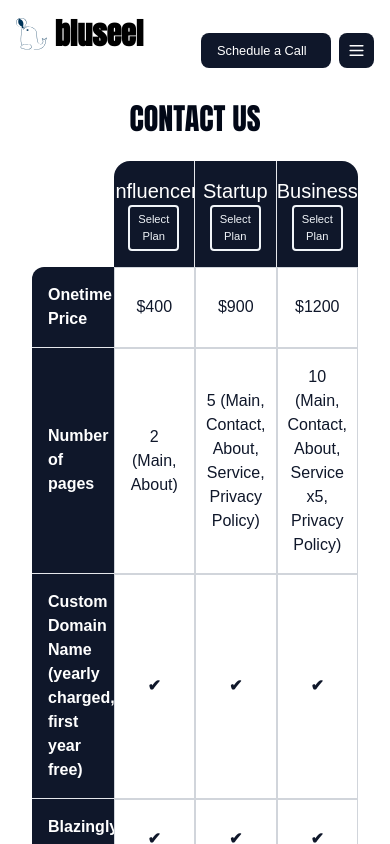
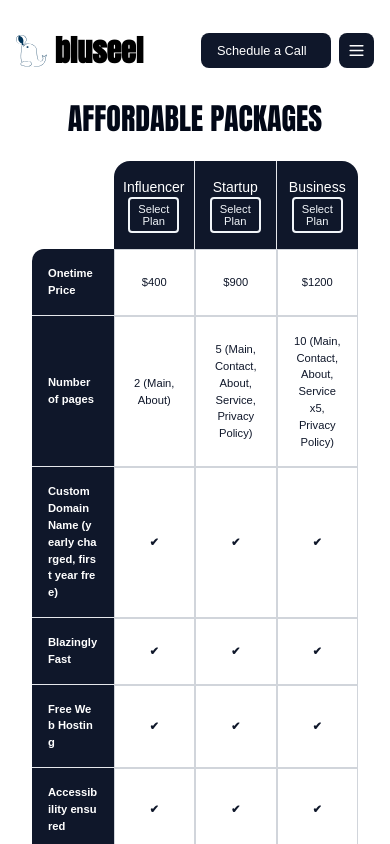
Before and after one commit to bluseel/bluseelweb, a React (Vite) app: page /packages in a window 390 px wide. Shown: the top 844 px of the page. Built offline with nearby package versions, Linux system fonts and the light colour scheme; a web font is replaced by a local one.

Commit message:
fixed styling issues

```diff
--- a/src/pages/Contact.jsx
+++ b/src/pages/Contact.jsx
@@ -104,14 +104,14 @@ const Contact = () => {
 
   return (
     <div className="pt-[12svh] sm:min-h-[88svh]">
-      <div className="flex flex-col items-center justify-center">
+      <div className="sm:items flex flex-col items-center justify-center">
         <h1 className="mb-6 font-anton text-3xl">CONTACT US</h1>
       </div>
-      <div className="flex h-[68svh] w-[100svw] flex-col px-8 sm:flex-row">
+      <div className="flex h-[68svh] w-[100svw] flex-col space-y-5 px-8 sm:flex-row">
         <div className="flex flex-[2] flex-col place-content-center sm:place-content-start">
           <form
             id="contactForm"
-            className="flex w-full min-w-[400px] flex-col gap-2 px-4"
+            className="flex w-full min-w-fit flex-col gap-2 px-4 sm:min-w-[400px]"
             action="https://api.web3forms.com/submit"
             method="POST"
             onSubmit={handleSubmit}
@@ -232,7 +232,7 @@ const Contact = () => {
           </form>
           {/* {<p className="flex place-content-center">{submitMessage}</p>} */}
         </div>
-        <div className="flex flex-[1] place-content-center text-center">
+        <div className="sm: flex flex-[1] place-content-center text-center">
           <img src={contactLogo} className="w-fit" />
         </div>
       </div>
--- a/src/pages/Home Components/Packages.jsx
+++ b/src/pages/Home Components/Packages.jsx
@@ -19,13 +19,13 @@ const Packages = () => {
 
   return (
     <div className="relative flex flex-col items-center pt-[10svh] md:h-[100svh]">
-      <header className="max-w-[500px] px-3 py-5 text-center text-2xl sm:px-2 sm:text-3xl">
+      <header className="max-w-[500px] px-3 py-5 pb-[70px] text-center text-2xl sm:px-2 sm:pb-5 sm:text-3xl">
         <span className="font-anton">Low Cost</span> Packages tailored just for
         your needs
       </header>
       <a
         href="/packages"
-        className="absolute right-[40px] top-[120px] rounded-xl bg-primary px-4 py-2 text-white hover:bg-primary/80"
+        className="absolute right-[25%] top-[180px] rounded-xl bg-primary px-4 py-2 text-sm text-white hover:bg-primary/80 sm:right-[40px] sm:top-[120px]"
       >
         Compare All Packages
       </a>
--- a/src/pages/PackagesPage.jsx
+++ b/src/pages/PackagesPage.jsx
@@ -49,36 +49,37 @@ const PackagesPage = () => {
   return (
     <div className="px-8 pt-[12svh] sm:min-h-[88svh]">
       <div className="flex flex-col items-center justify-center">
-        <h1 className="mb-6 font-anton text-3xl">CONTACT US</h1>
+        <h1 className="mb-6 font-anton text-3xl">AFFORDABLE PACKAGES</h1>
       </div>
 
+      {/* header */}
       <div className="sticky top-[12svh] z-10">
         <div className="grid grid-cols-4">
           <div className="bg-white p-4 text-center text-white">
             {/* Empty header */}
           </div>
           <div className="flex flex-col items-center rounded-tl-2xl border-r-[1px] bg-primary p-4 text-center text-white">
-            <span className="text-xl"> Influencer</span>
+            <span className="text-sm sm:text-xl"> Influencer</span>
             <button
-              className="w-fit rounded-sm border-2 border-secondary px-2 py-1 text-[0.7rem] text-secondary transition-all hover:bg-secondary hover:text-black"
+              className="w-fit rounded-sm border-2 border-secondary px-2 py-1 text-[0.7rem] leading-3 text-secondary transition-all hover:bg-secondary hover:text-black sm:leading-none"
               onClick={() => handleSelectPlanClick('influencer')}
             >
               Select Plan
             </button>
           </div>
           <div className="flex flex-col items-center border-r-[1px] bg-primary p-4 text-center text-white">
-            <span className="text-xl"> Startup</span>
+            <span className="text-sm sm:text-xl"> Startup</span>
             <button
-              className="w-fit rounded-sm border-2 border-secondary px-2 py-1 text-[0.7rem] text-secondary transition-all hover:bg-secondary hover:text-black"
+              className="w-fit rounded-sm border-2 border-secondary px-2 py-1 text-[0.7rem] leading-3 text-secondary transition-all hover:bg-secondary hover:text-black sm:leading-none"
               onClick={() => handleSelectPlanClick('startup')}
             >
               Select Plan
             </button>
           </div>
           <div className="flex flex-col items-center rounded-tr-2xl bg-primary p-4 text-center text-white">
-            <span className="text-xl"> Business</span>
+            <span className="text-sm sm:text-xl"> Business</span>
             <button
-              className="w-fit rounded-sm border-2 border-secondary px-2 py-1 text-[0.7rem] text-secondary transition-all hover:bg-secondary hover:text-black"
+              className="w-fit rounded-sm border-2 border-secondary px-2 py-1 text-[0.7rem] leading-3 text-secondary transition-all hover:bg-secondary hover:text-black sm:leading-none"
               onClick={() => handleSelectPlanClick('business')}
             >
               Select Plan
@@ -87,11 +88,12 @@ const PackagesPage = () => {
         </div>
       </div>
 
-      <div className="relative mb-4 grid grid-cols-4">
+      {/* features */}
+      <div className="relative mb-4 grid grid-cols-4 text-[0.7rem] sm:text-sm">
         {allFeatures.map((feature, index) => (
           <React.Fragment key={index}>
             <div
-              className={`flex items-center border-b-[1px] bg-primary p-4 font-bold text-white ${
+              className={`flex items-center break-all border-b-[1px] bg-primary p-4 font-bold text-white ${
                 index === 0
                   ? 'rounded-tl-xl'
                   : index === allFeatures.length - 1
--- a/src/pages/Work.jsx
+++ b/src/pages/Work.jsx
@@ -25,7 +25,7 @@ const Work = () => {
 
   return (
     <div className="h-[100svh] pt-[12svh]">
-      <div className="flex w-full flex-col place-content-center">
+      <div className="flex w-full flex-col place-content-center items-center px-2">
         <header className="px-3 py-2 text-center font-anton text-2xl sm:px-2 sm:text-3xl">
           OUR WORK
         </header>
@@ -37,9 +37,9 @@ const Work = () => {
             }}
             className="h-fit"
           >
-            <CarouselContent className="flex lg:min-w-[900px]">
+            <CarouselContent className="flex w-full sm:min-w-[900px]">
               {projects.map((project, index) => (
-                <CarouselItem key={index} className="basis-1/3">
+                <CarouselItem key={index} className="sm:basis-1/3">
                   <div className="h-[76svh]">
                     <img
                       src={project.imgURL}
@@ -50,8 +50,10 @@ const Work = () => {
                 </CarouselItem>
               ))}
             </CarouselContent>
-            {/* <CarouselPrevious className="bg-primary text-white" /> */}
-            {/* <CarouselNext className="bg-primary text-white" /> */}
+            <div className="absolute -top-[20px] right-[60px]">
+              <CarouselPrevious className="w-[45px] rounded-none bg-primary text-white hover:bg-primary/80 sm:hidden" />
+              <CarouselNext className="w-[45px] rounded-none bg-primary text-white hover:bg-primary/80 sm:hidden" />
+            </div>
           </Carousel>
         </div>
       </div>
--- a/src/pages/nav/Navbar.jsx
+++ b/src/pages/nav/Navbar.jsx
@@ -28,7 +28,7 @@ const Navbar = () => {
         {menuOpen && (
           <div className="absolute inset-0 h-[100vh] w-full bg-gray-800 bg-opacity-90"></div>
         )}
-        <div className="flex h-full w-full justify-between">
+        <div className="flex h-full w-full items-center justify-between">
           {/* left side */}
           <Link to="/" className="block text-xl font-bold text-black">
             <div className="flex items-center gap-2">
```
